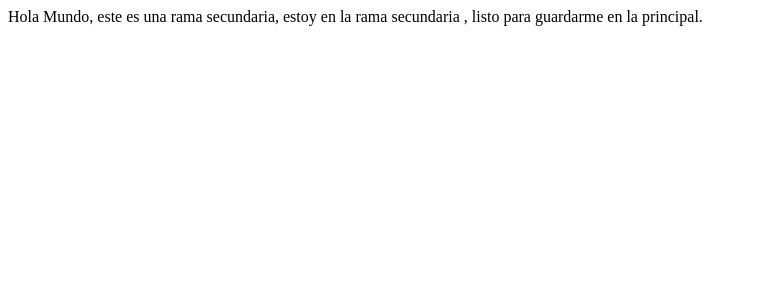
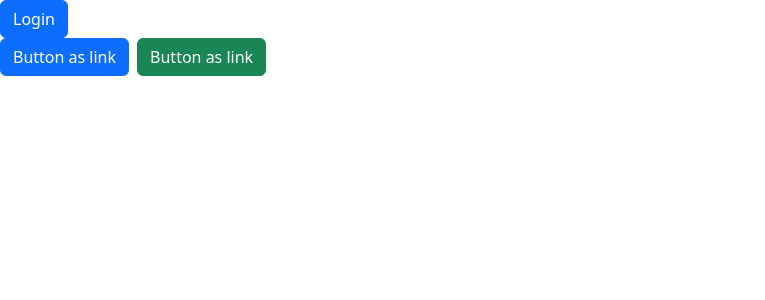
Before and after one commit to pabloencina/Cacao-Food, a React (Create React App) app: page / in a window 1280 px wide. Shown: the top 300 px of the page, without its empty margins (0-765 px from the left). Built offline with nearby package versions, Linux system fonts and the light colour scheme.

Commit message:
Instalacion de react-bootstrap

```diff
--- a/package.json
+++ b/package.json
@@ -6,7 +6,9 @@
     "@testing-library/jest-dom": "^5.16.5",
     "@testing-library/react": "^13.4.0",
     "@testing-library/user-event": "^13.5.0",
+    "bootstrap": "^5.2.3",
     "react": "^18.2.0",
+    "react-bootstrap": "^2.7.4",
     "react-dom": "^18.2.0",
     "react-router-dom": "^6.11.2",
     "react-scripts": "5.0.1",
--- a/src/App.js
+++ b/src/App.js
@@ -1,8 +1,17 @@
+import { Button, Stack } from "react-bootstrap";
+
 function App() {
   return (
     <div className="App">
-      Hola Mundo, este es una rama secundaria, estoy en la rama secundaria ,
-      listo para guardarme en la principal.
+      <Button variant="primary">Login</Button>
+      <Stack direction="horizontal" gap={2}>
+        <Button as="a" variant="primary">
+          Button as link
+        </Button>
+        <Button as="a" variant="success">
+          Button as link
+        </Button>
+      </Stack>
     </div>
   );
 }
--- a/src/index.js
+++ b/src/index.js
@@ -1,6 +1,6 @@
 import React from "react";
 import ReactDOM from "react-dom/client";
 import App from "./App";
-
+import "bootstrap/dist/css/bootstrap.min.css";
 const root = ReactDOM.createRoot(document.getElementById("root"));
 root.render(<App />);
```
Also changed, not shown: 1 other file (tests, documents, lock files or other folders).
